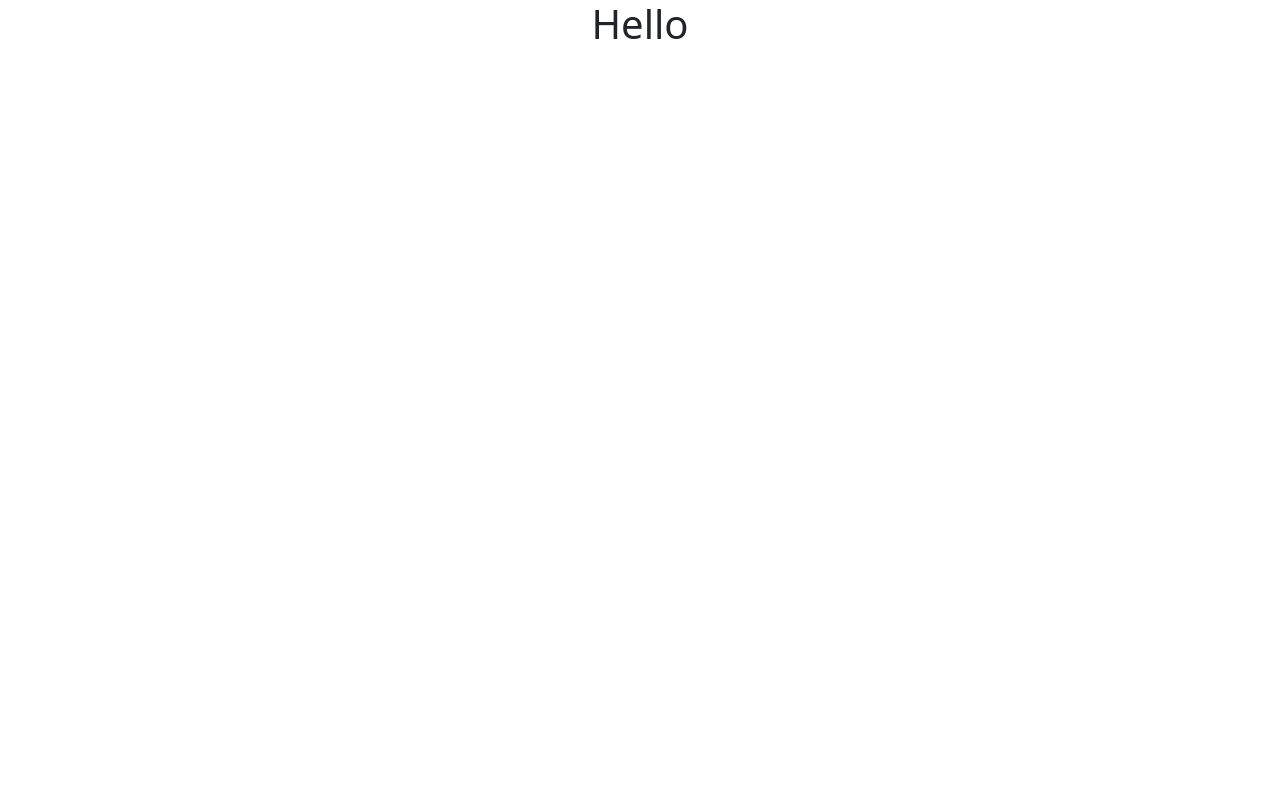
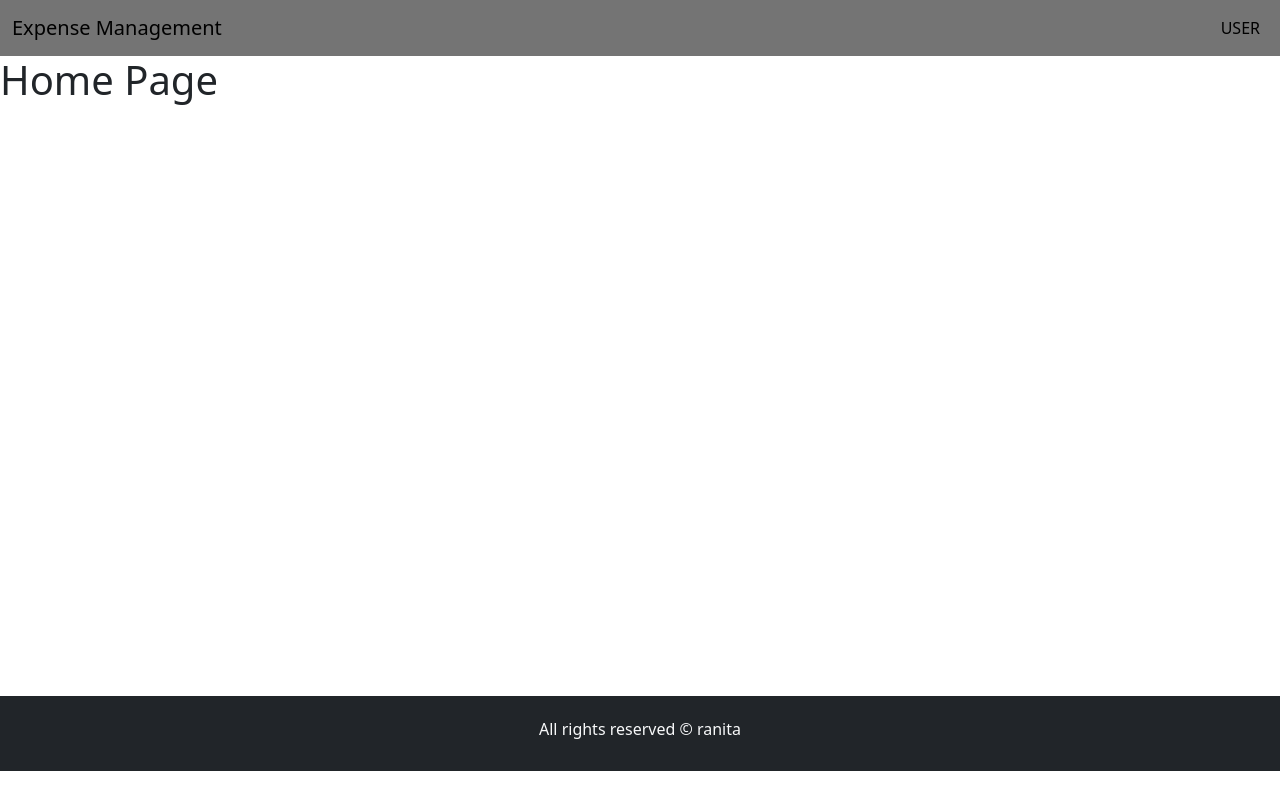
Before and after one commit to Ranita-Magar/expense-management-system, a React (Create React App) app in the folder client/: page / in a window 1280 px wide. Built offline with nearby package versions, Linux system fonts and the light colour scheme.

Commit message:
Reactjs Routing & Layout in client side

```diff
--- a/client/src/App.js
+++ b/client/src/App.js
@@ -1,10 +1,14 @@
 import "./App.css";
+import { Route, Routes } from "react-router-dom";
+import HomePage from "./pages/HomePage";
 
 function App() {
   return (
-    <div className="container-fluid">
-      <h1 className="text-center">Hello</h1>
-    </div>
+    <>
+      <Routes>
+        <Route path="/" element={<HomePage />} />
+      </Routes>
+    </>
   );
 }
 
--- /dev/null
+++ b/client/src/components/layout/Footer.js
@@ -0,0 +1,11 @@
+import React from "react";
+
+const Footer = () => {
+  return (
+    <div className="bg-dark text-light p-4">
+      <h6 className="text-center">All rights reserved &copy; ranita</h6>
+    </div>
+  );
+};
+
+export default Footer;
--- /dev/null
+++ b/client/src/components/layout/Header.js
@@ -0,0 +1,42 @@
+import React from "react";
+import { Link } from "react-router-dom";
+
+const Header = () => {
+  return (
+    <>
+      <nav className="navbar navbar-expand-lg bg-body-tertiary">
+        <div className="container-fluid">
+          <Link className="navbar-brand" to="/">
+            Expense Management
+          </Link>
+          <button
+            className="navbar-toggler"
+            type="button"
+            data-bs-toggle="collapse"
+            data-bs-target="#navbarSupportedContent"
+            aria-controls="navbarSupportedContent"
+            aria-expanded="false"
+            aria-label="Toggle navigation"
+          >
+            <span className="navbar-toggler-icon" />
+          </button>
+          <div className="collapse navbar-collapse" id="navbarSupportedContent">
+            <ul className="navbar-nav ms-auto mb-2 mb-lg-0">
+              <li className="nav-item">
+                <Link
+                  to="/user"
+                  className="nav-link active"
+                  aria-current="page"
+                >
+                  USER
+                </Link>
+              </li>
+            </ul>
+          </div>
+        </div>
+      </nav>
+    </>
+  );
+};
+
+export default Header;
--- /dev/null
+++ b/client/src/components/layout/Layout.js
@@ -0,0 +1,15 @@
+import React from "react";
+import Header from "./Header";
+import Footer from "./Footer";
+
+const Layout = ({ children }) => {
+  return (
+    <>
+      <Header />
+      <div className="content">{children}</div>
+      <Footer />
+    </>
+  );
+};
+
+export default Layout;
--- a/client/src/index.css
+++ b/client/src/index.css
@@ -3,3 +3,11 @@
   margin: 0;
   box-sizing: border-box;
 }
+
+.content {
+  height: 80vh;
+}
+
+.navbar {
+  background-color:#0000008b !important;
+}
--- a/client/src/index.js
+++ b/client/src/index.js
@@ -1,17 +1,14 @@
-import React from 'react';
-import ReactDOM from 'react-dom/client';
-import './index.css';
-import App from './App';
-import reportWebVitals from './reportWebVitals';
+import React from "react";
+import ReactDOM from "react-dom/client";
+import "./index.css";
+import App from "./App";
+import { BrowserRouter } from "react-router-dom";
 
-const root = ReactDOM.createRoot(document.getElementById('root'));
+const root = ReactDOM.createRoot(document.getElementById("root"));
 root.render(
   <React.StrictMode>
-    <App />
+    <BrowserRouter>
+      <App />
+    </BrowserRouter>
   </React.StrictMode>
 );
-
-// If you want to start measuring performance in your app, pass a function
-// to log results (for example: reportWebVitals(console.log))
-// or send to an analytics endpoint. Learn more: https://bit.ly/CRA-vitals
-reportWebVitals();
--- /dev/null
+++ b/client/src/pages/HomePage.js
@@ -0,0 +1,12 @@
+import React from "react";
+import Layout from "../components/layout/Layout";
+
+const HomePage = () => {
+  return (
+    <Layout>
+      <h1>Home Page</h1>
+    </Layout>
+  );
+};
+
+export default HomePage;
--- a/client/src/reportWebVitals.js
+++ /dev/null
@@ -1,13 +0,0 @@
-const reportWebVitals = onPerfEntry => {
-  if (onPerfEntry && onPerfEntry instanceof Function) {
-    import('web-vitals').then(({ getCLS, getFID, getFCP, getLCP, getTTFB }) => {
-      getCLS(onPerfEntry);
-      getFID(onPerfEntry);
-      getFCP(onPerfEntry);
-      getLCP(onPerfEntry);
-      getTTFB(onPerfEntry);
-    });
-  }
-};
-
-export default reportWebVitals;
```
Also changed, not shown: client/src/setupTests.js (deleted, +0 -5 lines), client/src/logo.svg (deleted), 1 other file (tests, documents, lock files or other folders).
